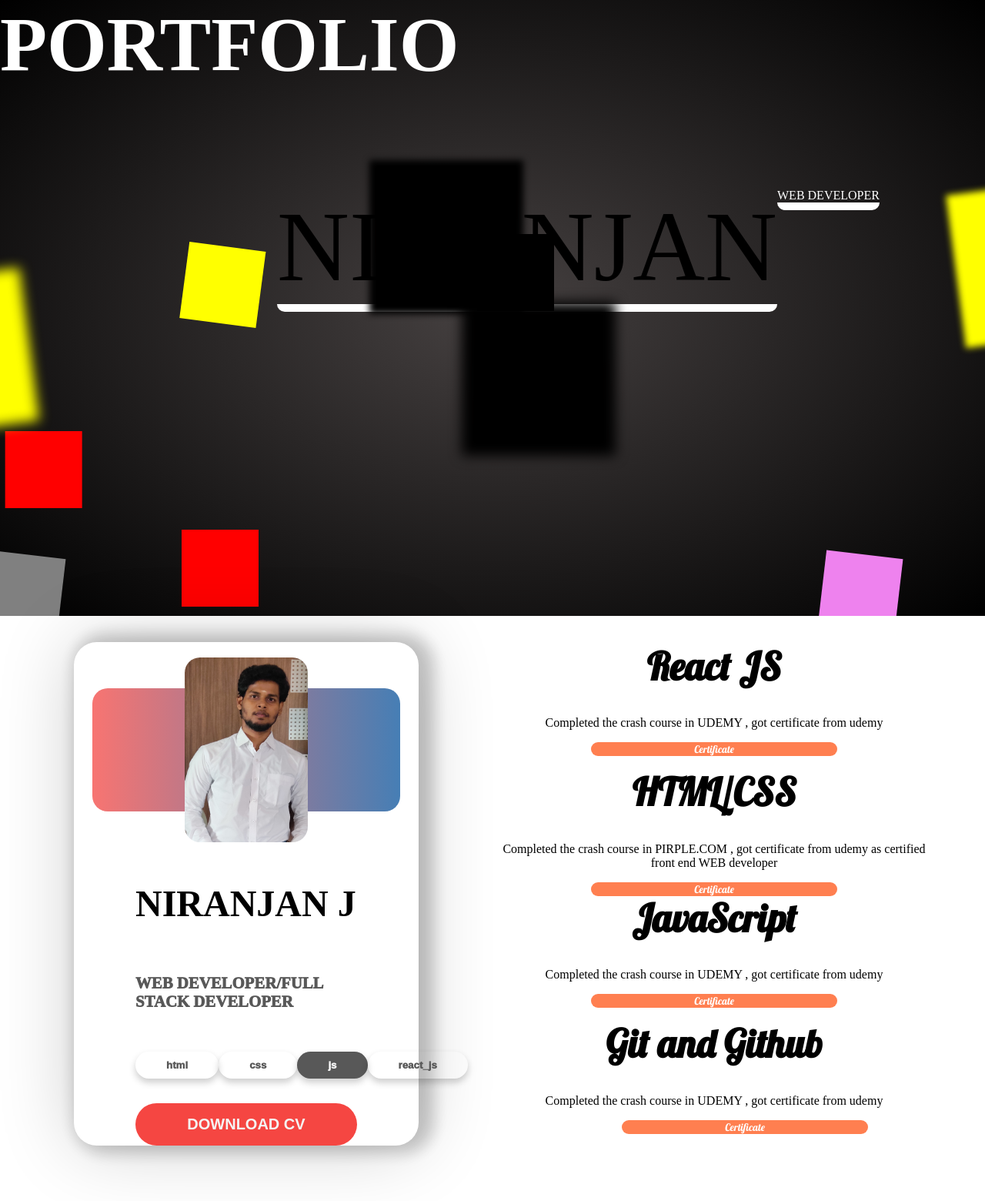
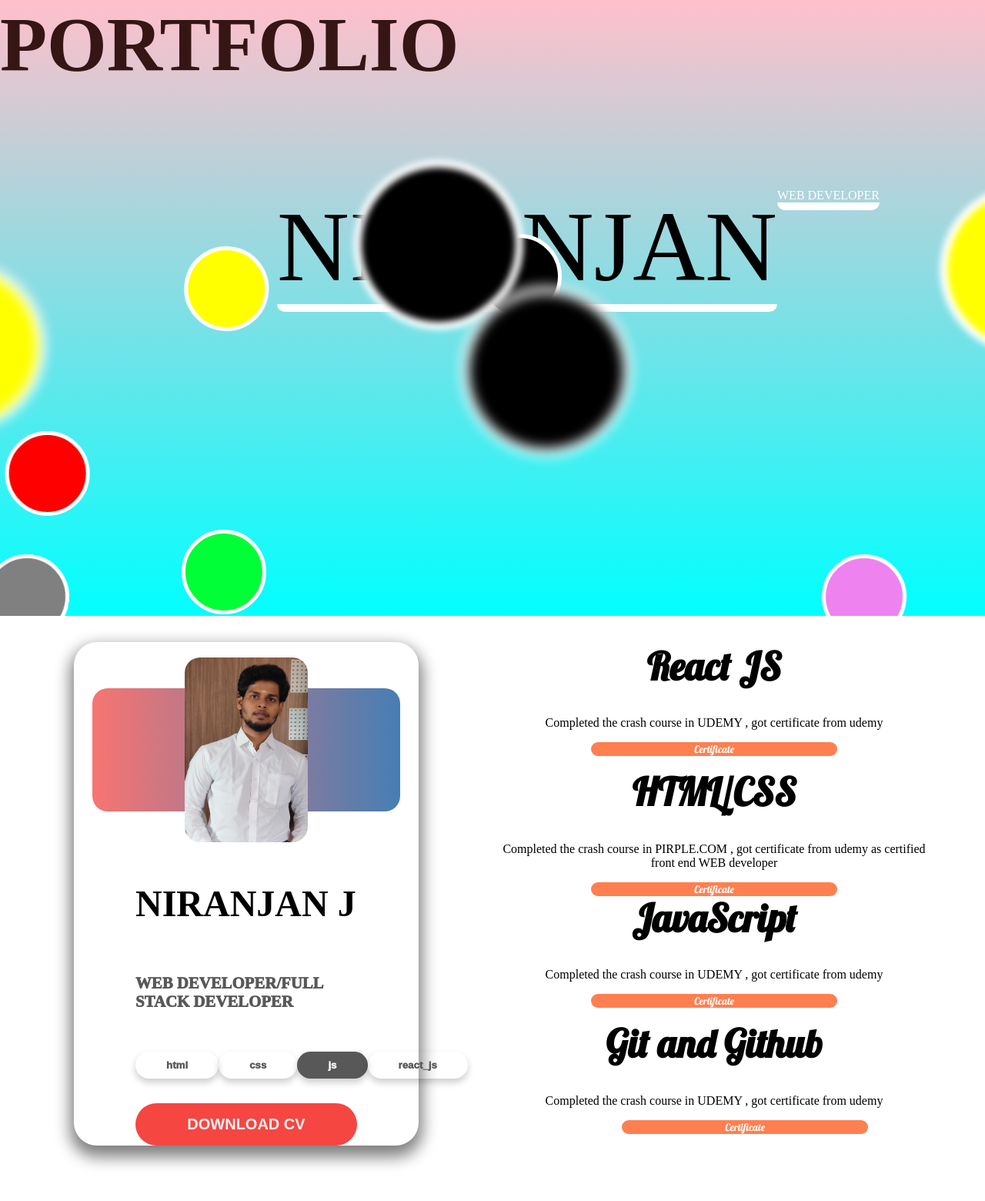
Before and after one commit to Niranjan-2807/myportfolio, a plain HTML site: page index.html in a window 1280 px wide. Shown: the whole page at 77% size. Drawn offline with Linux system fonts and the light colour scheme.

Commit message:
Update style.css
changes in background and the squares are converted to circle

```diff
--- a/css/style.css
+++ b/css/style.css
@@ -6,9 +6,10 @@ body{
 
 header h1{
     font-size:100px;
-    color:white;
+    color:rgb(54, 21, 21);
+    text-transform: uppercase;
     margin-top:0px;
-    transition: 2s ease-in-out;
+    transition:1s ease-in-out;
 
 }
  .nametitle{
@@ -39,7 +40,7 @@ header h1{
     position: relative;
     width:100%;
     height:100vh;
-    background:radial-gradient(rgb(70, 65, 65),black);
+    background:linear-gradient(to top,aqua,pink);
     overflow:hidden;
 
 }
@@ -59,13 +60,15 @@ header h1{
     display:block;
     width:100px;
     height:100px;
+    border:5px solid white;
+    border-radius: 50%;
     background-color:white;
 }
 #firstpage .set div:nth-child(1){
     left:20%;
     animation: animate 15s linear infinite;
     animation-delay:-7s;
-    background-color: red;
+    background-color: rgb(0, 255, 55);
 }
 #firstpage .set div:nth-child(2){
     left:50%;
@@ -160,6 +163,9 @@ header h1{
 
 
 /* profile*/
+.profile{
+    background-color:white;
+    color:black; }
 .container {
     width: 50%;
     display: flex;
@@ -173,11 +179,9 @@ header h1{
     border-radius: 30px;
     padding: 0rem 5rem;
 
-    box-shadow: 10px 0px 20px 10px rgba(0, 0, 0, 0.2), 0px 0px 100px rgba(0, 0, 0, 0.2);
+    box-shadow: 0px 10px 20px 5px gray;
   }
-  .card:hover{
-    background:linear-gradient(white,aqua);
-  }
+
 
   .sneaker {
     min-height: 35vh;
@@ -186,6 +190,7 @@ header h1{
     justify-content: center;
   }
   .sneaker img {
+
     width: 10rem;
     height:15rem;
     z-index: 2;
@@ -270,14 +275,7 @@ header h1{
       height:130px;
       text-align: center;
       border-radius:20px;
-  }.firstbox:hover , .secondbox:hover , .thirdbox:hover , .fourthbox:hover{
-      background:linear-gradient(aqua,white);
-      box-shadow: 0px 10px 20px 0px #535050;
-      width: 105%;
-      height:170px;
-      font-family: 'Times New Roman', Times, serif;
-      text-transform: uppercase;
-      transition:0.7s ease;
+
   }#course{
       font-size:50px;
       font-family: 'Lobster', cursive;
@@ -335,6 +333,10 @@ header h1{
     }
 
     /*profile*/
+    .profile{
+    background-color:white;
+    color:black;
+    }
     .container{
         display:none;
     }
```
